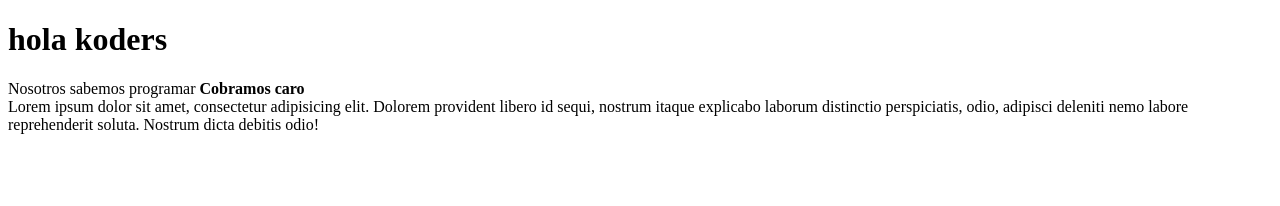
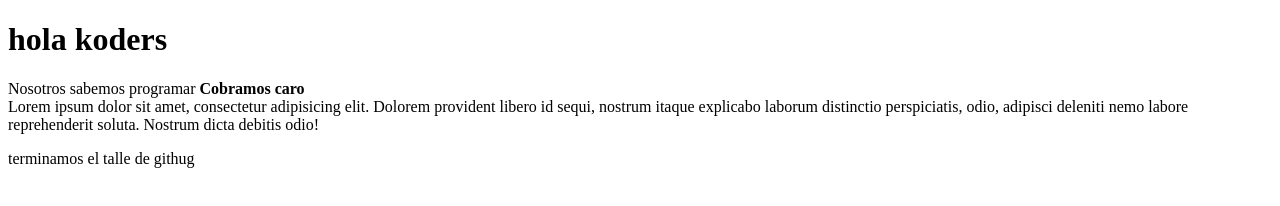
Before and after one commit to Alrosas/mi.wed, a plain HTML site: page index.html in a window 1280 px wide. Drawn offline with Linux system fonts and the light colour scheme.

Commit message:
terminamos el taller

```diff
--- a/index.html
+++ b/index.html
@@ -12,7 +12,8 @@
     <section>
         Lorem ipsum dolor sit amet, consectetur adipisicing elit. Dolorem provident libero id sequi, nostrum itaque explicabo laborum distinctio perspiciatis, odio, adipisci deleniti nemo labore reprehenderit soluta. Nostrum dicta debitis odio!
     </section>
-
+<p>terminamos el talle de githug<p>
 </body>
 
+
 </html>
```
